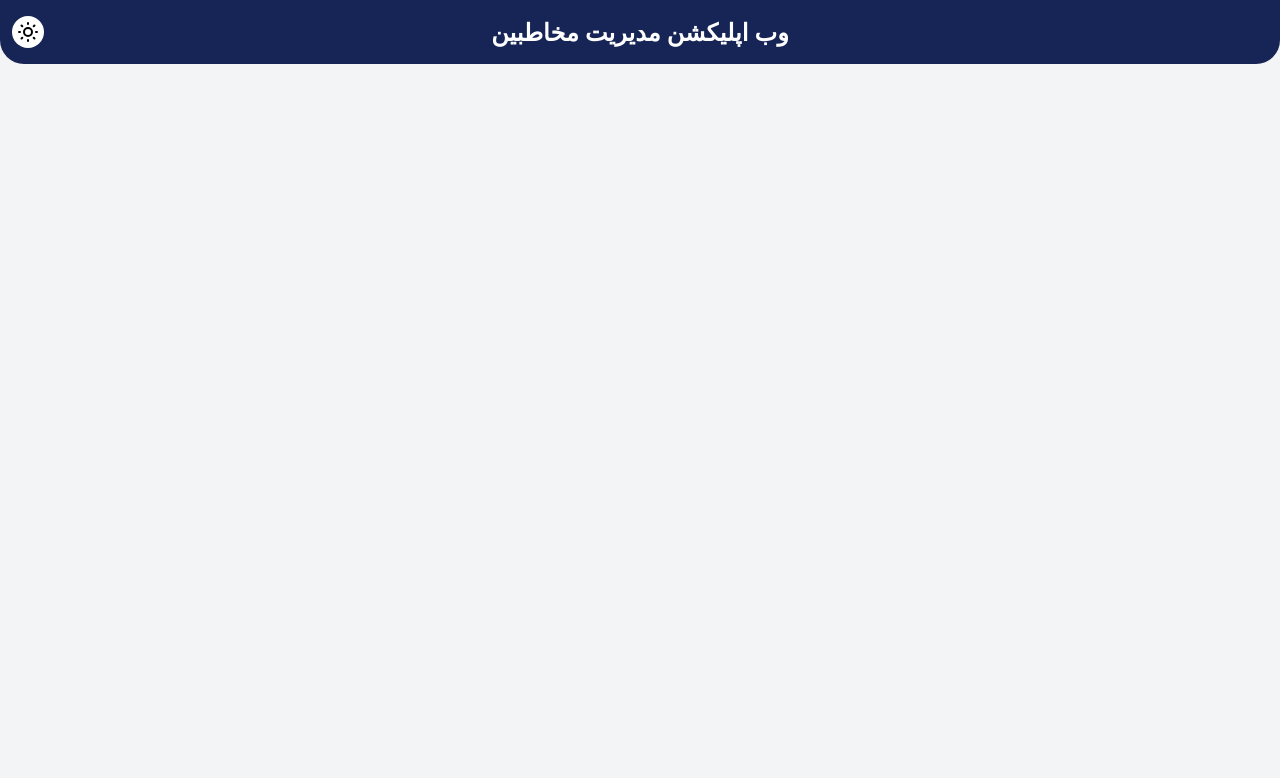
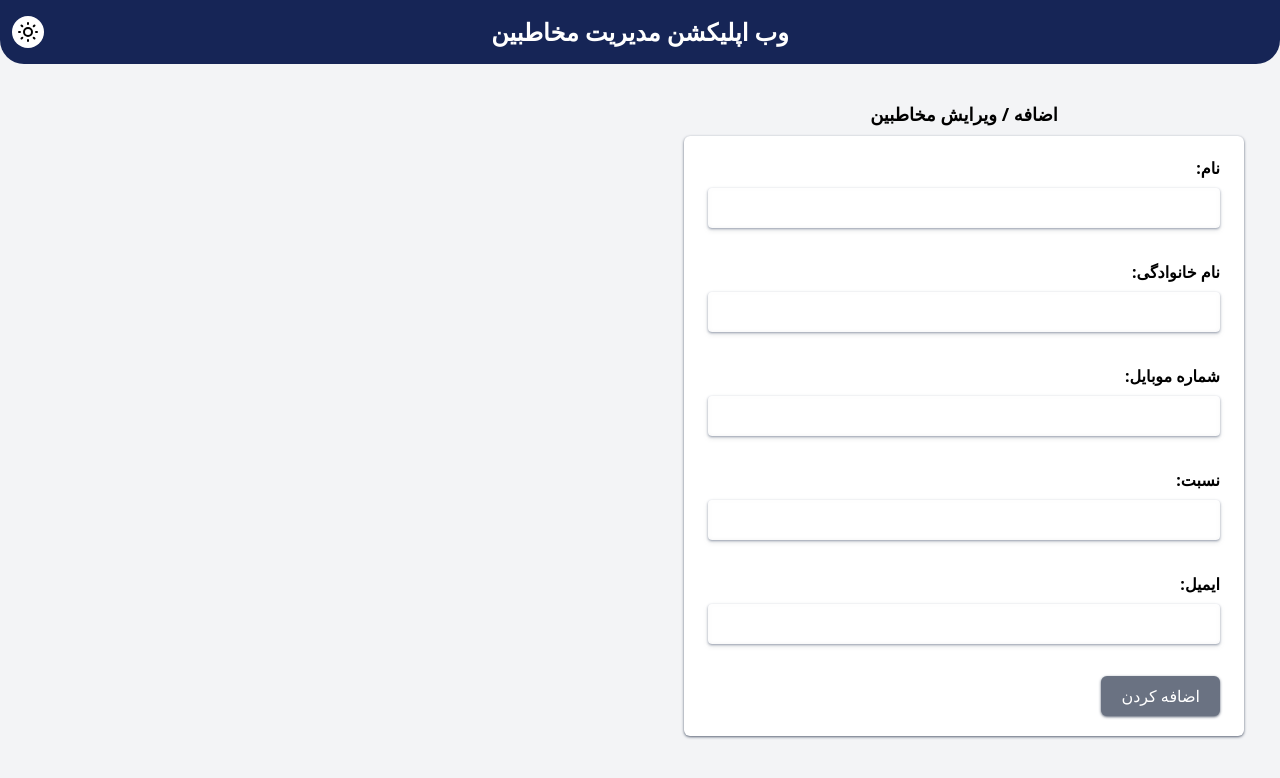
Before and after one commit to abolfazl-jafari-m/React-Contact-Management, a React (Vite) app: page / in a window 1280 px wide. Shown: the top 778 px of the page. Built offline with nearby package versions, Linux system fonts and the light colour scheme.

Commit message:
feat(form):desined

```diff
--- a/src/App.jsx
+++ b/src/App.jsx
@@ -1,15 +1,17 @@
-import Header from "./components/Header/Header"
+import From from "./components/Form/From";
+import Header from "./components/Header/Header";
 
 function App() {
-
-
-    return (
-        <>
-            <div className="w-full h-screen bg-gray-100">
-                <Header title={"وب اپلیکشن مدیریت مخاطبین"} />
-            </div>
-        </>
-    )
+  return (
+    <>
+      <div dir="rtl" className="w-full h-screen bg-gray-100 ">
+        <Header title={"وب اپلیکشن مدیریت مخاطبین"} />
+        <div className=" grid grid-cols-2  gap-14 w-full p-5">
+          <From />
+        </div>
+      </div>
+    </>
+  );
 }
 
-export default App
+export default App;
--- /dev/null
+++ b/src/components/Form/From.jsx
@@ -0,0 +1,41 @@
+import React from "react";
+import Label from "../shared/Label/Label";
+import Input from "../shared/Input/Input";
+import Button from "../shared/Button/Button";
+
+function From() {
+  return (
+    <>
+      <div className="p-4 flex gap-2 flex-col">
+        <h2 className="font-bold text-lg text-center">
+          اضافه / ویرایش مخاطبین
+        </h2>
+        <form className="bg-white rounded-md shadow flex flex-col gap-1 shadow-gray-500 px-6 py-5">
+          <div className="flex gap-2 flex-col">
+            <Label label={"نام"} />
+            <Input />
+          </div>
+          <div className="flex gap-2 flex-col">
+            <Label label={" نام خانوادگی"} />
+            <Input />
+          </div>
+          <div className="flex gap-2 flex-col">
+            <Label label={"شماره موبایل"} />
+            <Input />
+          </div>
+          <div className="flex gap-2 flex-col">
+            <Label label={"نسبت"} />
+            <Input />
+          </div>
+          <div className="flex gap-2 flex-col">
+            <Label label={"ایمیل"} />
+            <Input />
+          </div>
+          <Button type={"primery"} label={"اضافه کردن"} />
+        </form>
+      </div>
+    </>
+  );
+}
+
+export default From;
--- a/src/components/Header/Header.jsx
+++ b/src/components/Header/Header.jsx
@@ -4,7 +4,7 @@ import Sun from "/Images/sun.svg"
 function Header({title}) {
     return (
         <>
-        <div className="w-full  rounded-b-3xl bg-blue-950 py-4  relative">
+        <div className="w-full  rounded-b-3xl bg-blue-950 py-4 relative">
             <h1 className='w-full text-white text-center font-bold text-2xl '>{title}</h1>
             <button className='absolute rounded-full bg-white p-1 w-8 h-8 top-1/4 left-3'>
                 <img src={Sun} alt='light' className='w-full h-full'/>
--- /dev/null
+++ b/src/components/shared/Button/Button.jsx
@@ -0,0 +1,16 @@
+import React from 'react'
+
+function Button({label ,type}) {
+    const bg = {
+        primery : "bg-gray-500 shadow-gray-500 hover:bg-gray-700",
+        delete : "bg-red-700 shadow-red-500 hover:bg-red-900",
+        edit : "bg-blue-700 shadow-blue-500 hover:bg-blue-900",
+    }
+  return (
+    <button className={'py-2 px-5 w-fit rounded-md  transition-all duration-300 text-white cursor-pointer shadow-sm ' + bg[type]}>
+            {label}
+    </button>
+  )
+}
+
+export default Button
--- /dev/null
+++ b/src/components/shared/Input/Input.jsx
@@ -0,0 +1,15 @@
+import React from "react";
+
+function Input() {
+  return (
+    <div className="flex flex-col gap-2">
+      <input
+        type="text"
+        className="shadow-sm shadow-gray-400 rounded-sm p-2 drop-shadow-sm outline-none border-none "
+      />
+      <span className="text-xs text-red-500 font-semibold tracking-tight h-5"></span>
+    </div>
+  );
+}
+
+export default Input;
--- /dev/null
+++ b/src/components/shared/Label/Label.jsx
@@ -0,0 +1,11 @@
+import React from 'react'
+
+function Label({label}) {
+  return (
+    <label className='font-semibold'>
+        {label}:
+    </label>
+  )
+}
+
+export default Label
```
